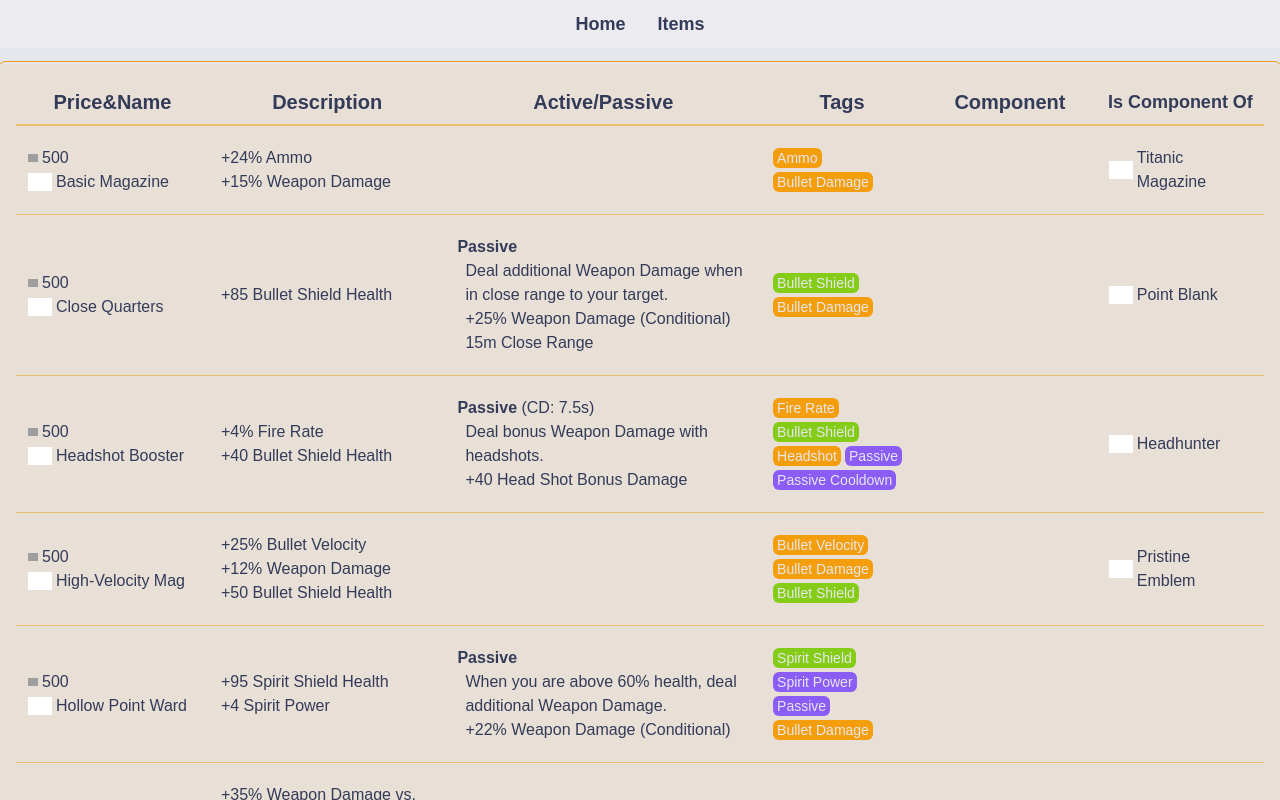
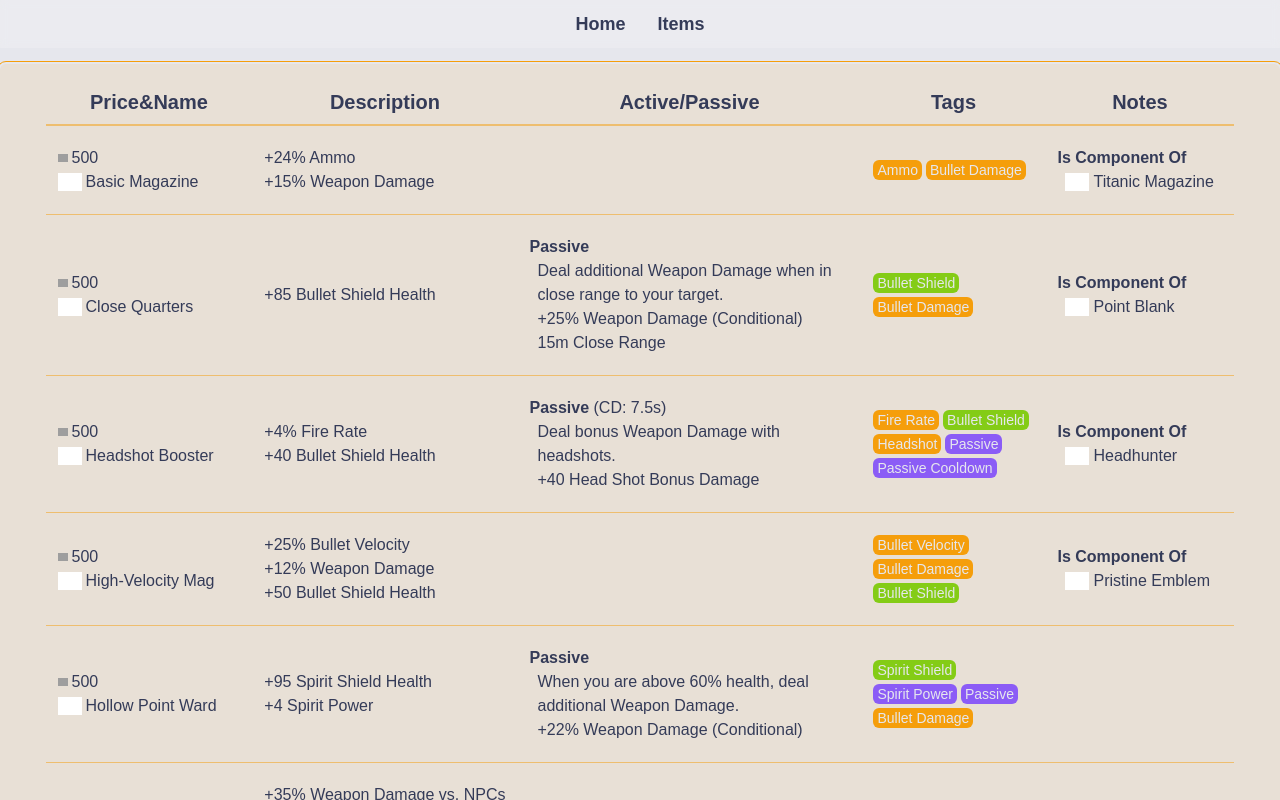
Before and after one commit to Change-Maker/deadlock-utility, a Next.js app: page /deadlock-utility/items in a window 1280 px wide. Shown: the top 800 px of the page. Built offline with nearby package versions, Linux system fonts and the light colour scheme; grey boxes are pictures that could not be loaded.

Commit message:
feat: merge component and isComponentOf columns

```diff
--- a/components/data-table.tsx
+++ b/components/data-table.tsx
@@ -167,28 +167,48 @@ const columns = [
       </div>
     ),
   }),
-  columnHelper.accessor('component', {
-    id: 'component',
-    header: 'Component',
-    cell: (info) => {
-      const target = weaponItemJson.items.find((item) => item.name === info.getValue());
-      if (target) {
-        return NameJSX(target.icon, target.name);
-      }
-      return null;
+  columnHelper.accessor(
+    (row) => ({ component: row.component, isComponentOf: row.isComponentOf }),
+    {
+      id: 'notes',
+      header: 'Notes',
+      cell: (info) => {
+        if (info.getValue().component || info.getValue().isComponentOf) {
+          const component = weaponItemJson.items.find(
+            (item) => item.name === info.getValue().component,
+          );
+          const isComponentOf = weaponItemJson.items.find(
+            (item) => item.name === info.getValue().isComponentOf,
+          );
+          return (
+            <div>
+              {
+                component
+                  ? (
+                    <div>
+                      <div className="font-bold">Component</div>
+                      <div className="pl-2">{NameJSX(component.icon, component.name)}</div>
+                    </div>
+                  )
+                  : null
+              }
+              {
+                isComponentOf
+                  ? (
+                    <div>
+                      <div className="font-bold">Is Component Of</div>
+                      <div className="pl-2">{NameJSX(isComponentOf.icon, isComponentOf.name)}</div>
+                    </div>
+                  )
+                  : null
+              }
+            </div>
+          );
+        }
+        return null;
+      },
     },
-  }),
-  columnHelper.accessor('isComponentOf', {
-    id: 'is-component-of',
-    header: () => <div className="text-lg">Is Component Of</div>,
-    cell: (info) => {
-      const target = weaponItemJson.items.find((item) => item.name === info.getValue());
-      if (target) {
-        return NameJSX(target.icon, target.name);
-      }
-      return null;
-    },
-  }),
+  ),
 ];
 
 function ItemDataTable(
```
